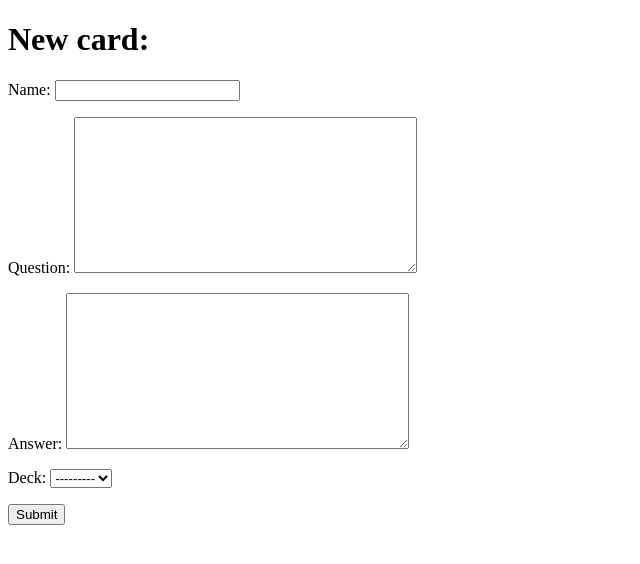
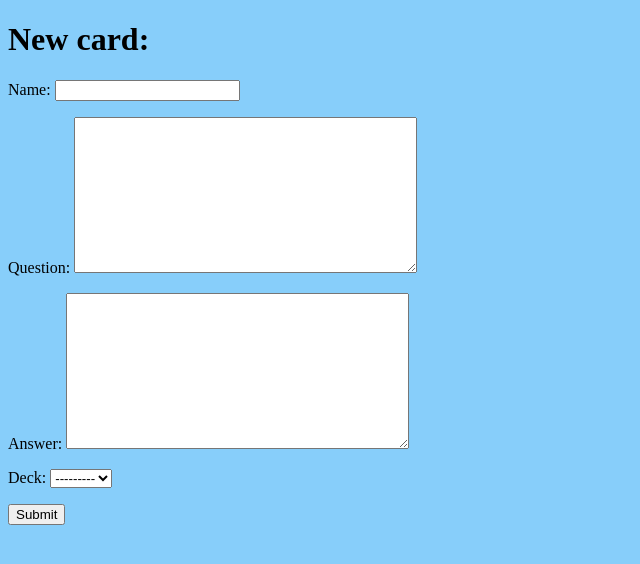
Before and after one commit to Momentum-Team-20/django-flashcards-team-bubbles, a Django app: page /new-card/ in a window 1280 px wide. Shown: the top 564 px of the page, without its empty margins (0-640 px from the left). Run offline with Django 4.2, Linux system fonts and the light colour scheme; the visitor is signed in with stand-in values (Sample User, id 1); data that the repository does not hold is empty.

Commit message:
add css to the page

```diff
--- a/config/settings.py
+++ b/config/settings.py
@@ -118,7 +118,7 @@ USE_TZ = True
 # https://docs.djangoproject.com/en/4.2/howto/static-files/
 
 STATIC_URL = 'static/'
-
+STATICFILES_DIRS = [BASE_DIR/'static']
 # Default primary key field type
 # https://docs.djangoproject.com/en/4.2/ref/settings/#default-auto-field
 
--- /dev/null
+++ b/static/styles.css
@@ -0,0 +1,5 @@
+body { background-color: lightskyblue ;
+
+
+
+}
--- a/study_with_cards/templates/base.html
+++ b/study_with_cards/templates/base.html
@@ -1,8 +1,10 @@
+{% load static %}
 <!DOCTYPE html>
 <html lang="en">
 <head>
     <meta charset="UTF-8">
     <meta name="viewport" content="width=device-width, initial-scale=1.0">
+    <link rel="stylesheet" href="{% static 'styles.css'%}">
     <title>Document</title>
 </head>
 <body>
```
Also changed, not shown: study_with_cards/migrations/0004_alter_card_deck_alter_card_box_user_alter_deck_box.py (added).
